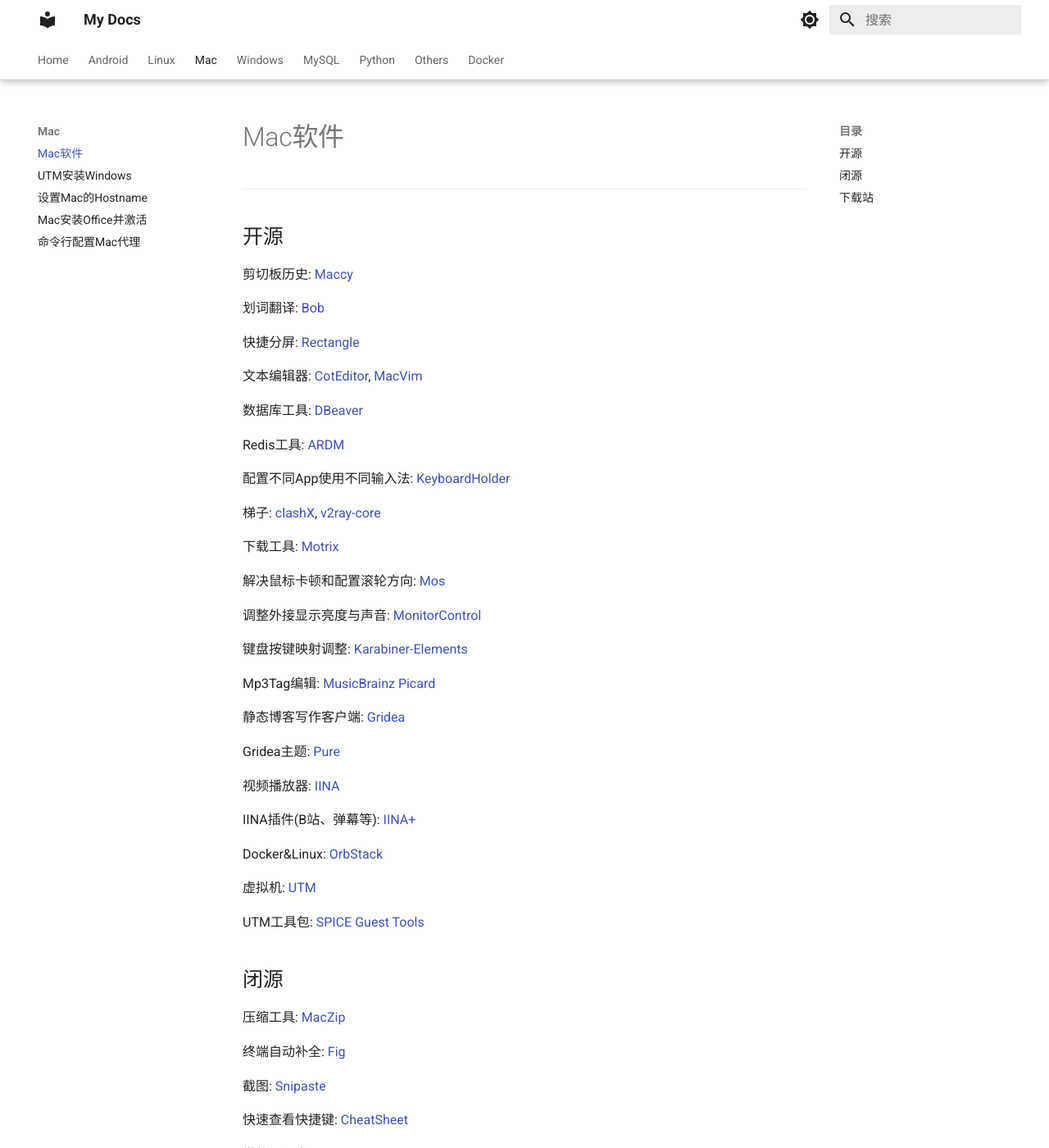
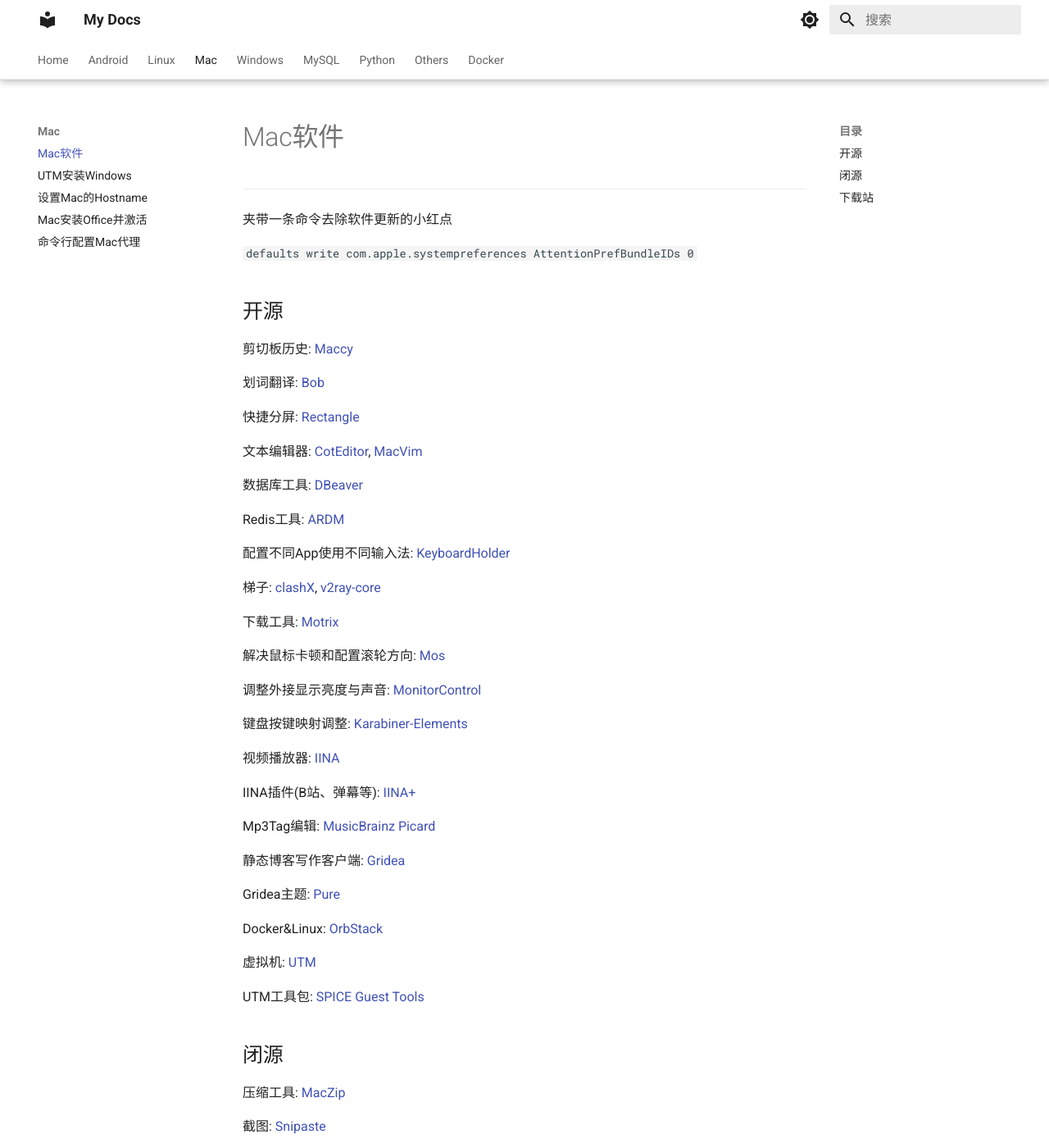
Before and after one commit to gfourdx/mydocs, an MkDocs documentation site: the page built from docs/mac/MacOS软件.md, in a window 1280 px wide and 1400 px high. Shown: the whole window at 82% size. Built offline with MkDocs 1.6.1 and Material for MkDocs 9.7.7, drawn with Linux system fonts in a browser that asks for light colours; some of the changed text lies outside the part shown.

Commit message:
更新文档

```diff
--- a/docs/mac/MacOS软件.md
+++ b/docs/mac/MacOS软件.md
@@ -1,6 +1,10 @@
 # Mac软件
 
 ---
+
+夹带一条命令去除软件更新的小红点
+
+`defaults write com.apple.systempreferences AttentionPrefBundleIDs 0`
 
 ## 开源
 
@@ -28,15 +32,15 @@
 
 键盘按键映射调整: [Karabiner-Elements](https://github.com/pqrs-org/Karabiner-Elements)
 
+视频播放器: [IINA](https://github.com/iina/iina)
+
+IINA插件(B站、弹幕等): [IINA+](https://github.com/xjbeta/iina-plus)
+
 Mp3Tag编辑: [MusicBrainz Picard](https://github.com/metabrainz/picard)
 
 静态博客写作客户端: [Gridea](https://github.com/getgridea/gridea)
 
 Gridea主题: [Pure](https://github.com/imhanjie/gridea-theme-pure)
-
-视频播放器: [IINA](https://github.com/iina/iina)
-
-IINA插件(B站、弹幕等): [IINA+](https://github.com/xjbeta/iina-plus)
 
 Docker&Linux: [OrbStack](https://github.com/orbstack/orbstack)
 
@@ -47,8 +51,6 @@
 ## 闭源
 
 压缩工具: [MacZip](https://ezip.awehunt.com/)
-
-终端自动补全: [Fig](https://fig.io/)
 
 截图: [Snipaste](https://www.snipaste.com/index.html)
 
```
Also changed, not shown: other parts of docs/mac/MacOS软件.md (+1 -3 lines).
